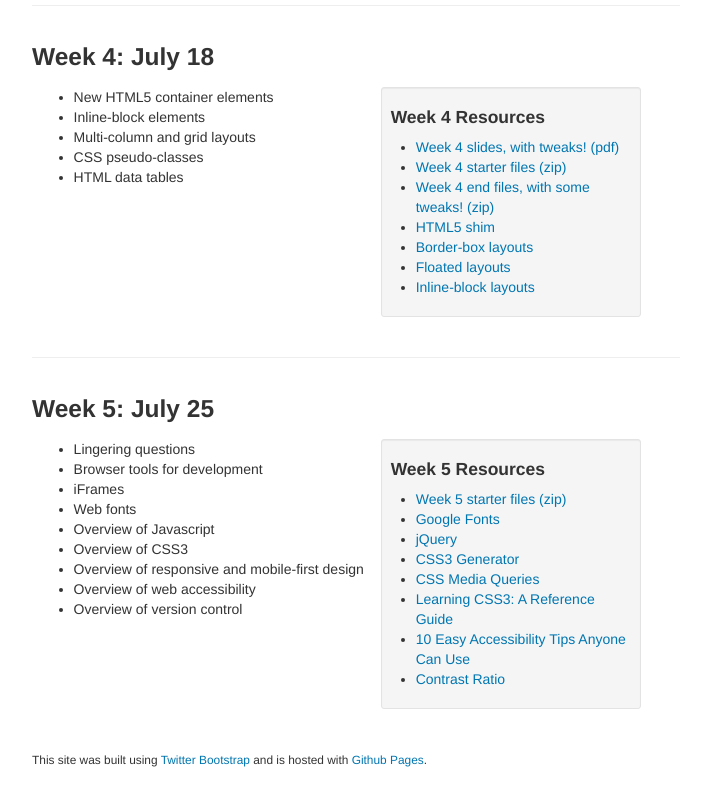
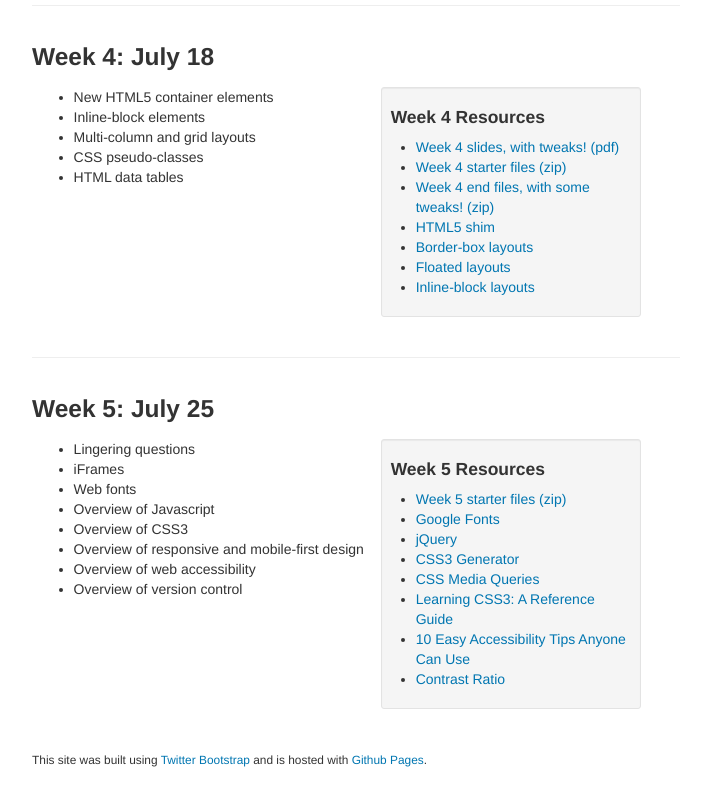
Before and after one commit to dpersing/dpersing.github.io, a plain HTML site: page svc/index.html in a window 1280 px wide. Shown: the part 1469-2269 px from the top of the page, without its empty margins (116-827 px from the left). Drawn offline with nearby package versions, Linux system fonts and the light colour scheme.

Commit message:
removed "browser tools" from list for week 5

```diff
--- a/svc/index.html
+++ b/svc/index.html
@@ -172,7 +172,6 @@
 					<div class="span6">
 						<ul>
 							<li>Lingering questions</li>
-							<li>Browser tools for development</li>
 							<li>iFrames</li>
 							<li>Web fonts</li>
 							<li>Overview of Javascript</li>
```
